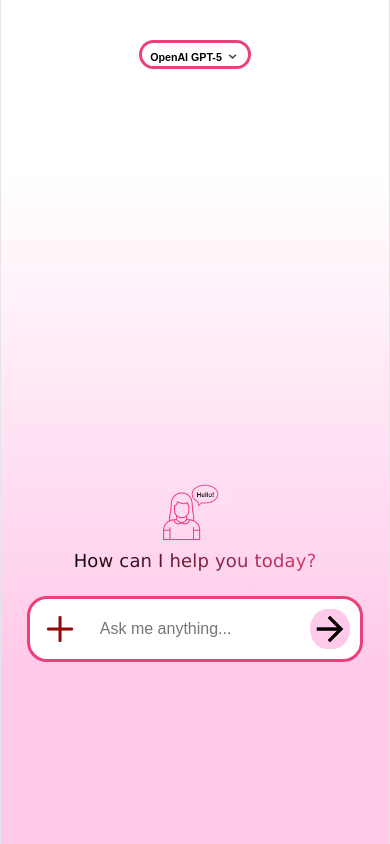
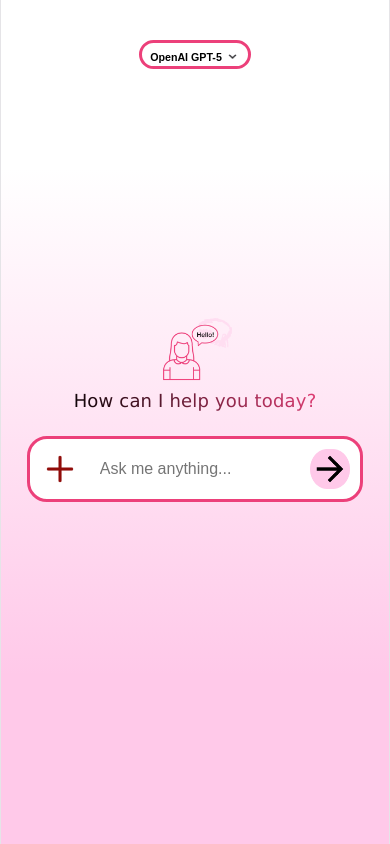
Before and after one commit to TanatswaSibanda/ai-chatbot, a React (Vite) app: page / in a window 390 px wide. Built offline with nearby package versions, Linux system fonts and the light colour scheme.

Commit message:
Chore: update responsiveness

```diff
--- a/src/App.css
+++ b/src/App.css
@@ -114,7 +114,7 @@ h3 {
 
     .bottom {
         gap: 0;
-        margin-top: 300px;
+        margin-top: 20rem;
     }
 
     .person-icon {
@@ -165,7 +165,7 @@ h3 {
 
     .bottom {
         gap: 0;
-        margin-top: 400px;
+        margin-top: 15rem;
     }
 
     .person-icon {
```
